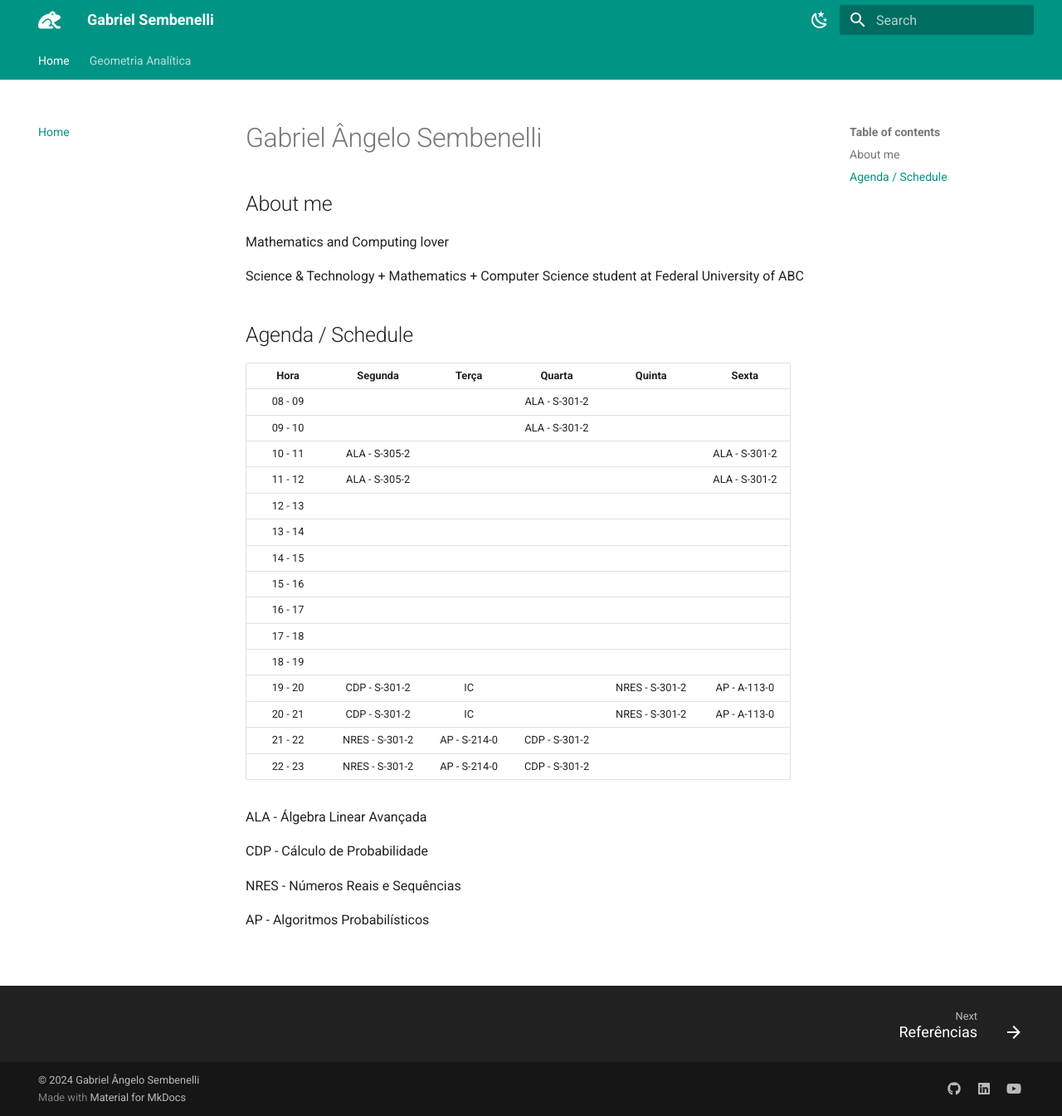
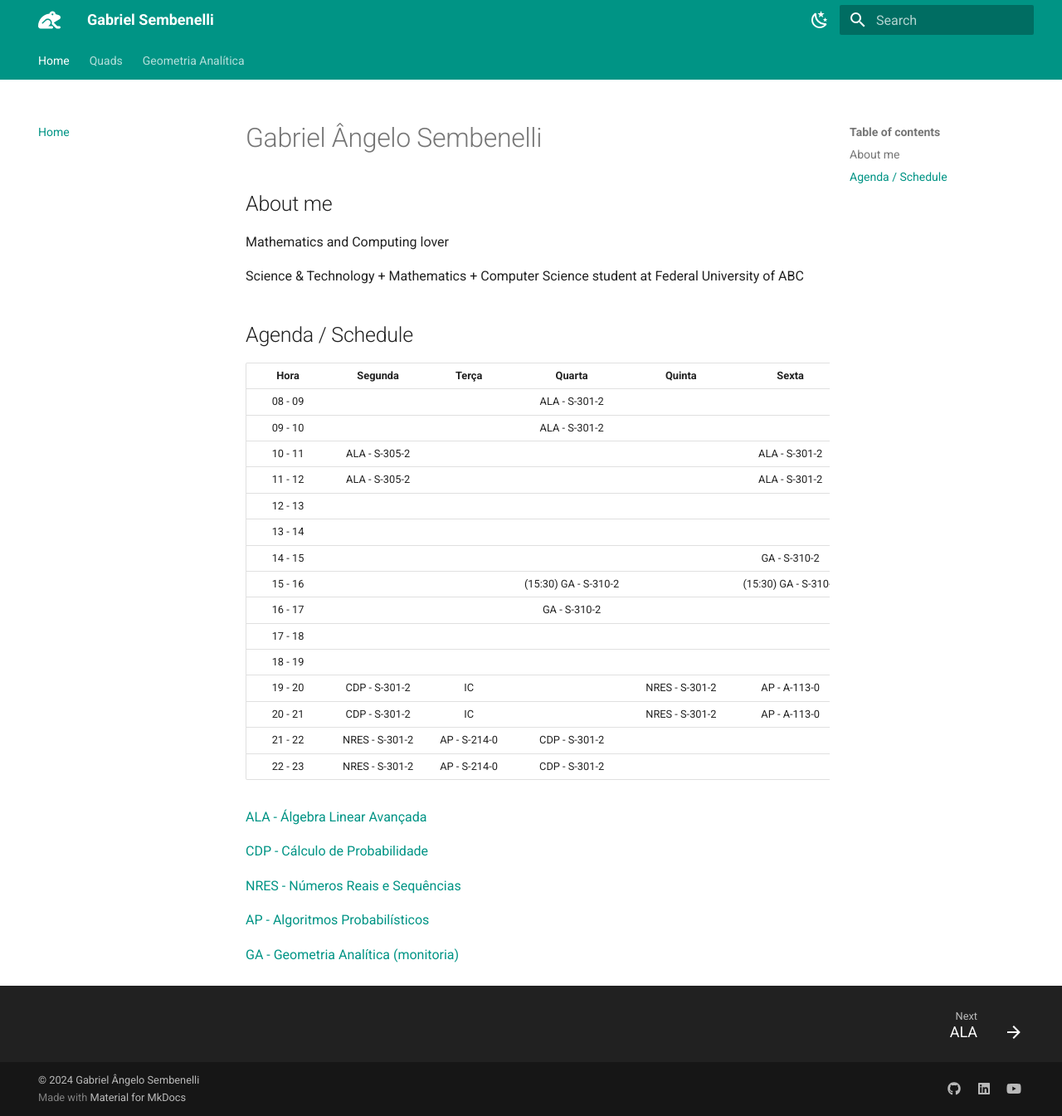
Before and after one commit to Gabriel-Sembenelli/website, an MkDocs documentation site: the page built from docs/index.md, in a window 1280 px wide and 1345 px high. Shown: the whole window at 83% size. Built offline with MkDocs 1.6.1 and Material for MkDocs 9.7.7, drawn with Linux system fonts in a browser that asks for light colours.

Commit message:
added Q3.24 related files

```diff
--- a/docs/index.md
+++ b/docs/index.md
@@ -17,28 +17,30 @@ Science & Technology + Mathematics + Computer Science student at Federal Univers
   }
 </style>
 
-| Hora    | Segunda        | Terça        | Quarta        | Quinta          | Sexta         |
-| :-----: | :------------: | :----------: | :-----------: | :-------------: | :-----------: |
-| 08 - 09 |                |              | ALA - S-301-2 |                 |               |
-| 09 - 10 |                |              | ALA - S-301-2 |                 |               |
-| 10 - 11 | ALA - S-305-2  |              |               |                 | ALA - S-301-2 |
-| 11 - 12 | ALA - S-305-2  |              |               |                 | ALA - S-301-2 |
-| 12 - 13 |                |              |               |                 |               |
-| 13 - 14 |                |              |               |                 |               |
-| 14 - 15 |                |              |               |                 |               |
-| 15 - 16 |                |              |               |                 |               |
-| 16 - 17 |                |              |               |                 |               |
-| 17 - 18 |                |              |               |                 |               |
-| 18 - 19 |                |              |               |                 |               |
-| 19 - 20 | CDP  - S-301-2 |     IC       |               | NRES - S-301-2  | AP  - A-113-0 |
-| 20 - 21 | CDP  - S-301-2 |     IC       |               | NRES - S-301-2  | AP  - A-113-0 |
-| 21 - 22 | NRES - S-301-2 | AP - S-214-0 | CDP - S-301-2 |                 |               |
-| 22 - 23 | NRES - S-301-2 | AP - S-214-0 | CDP - S-301-2 |                 |               |
+| Hora    | Segunda        | Terça        | Quarta               | Quinta          | Sexta                |
+| :-----: | :------------: | :----------: | :------------------: | :-------------: | :------------------: |
+| 08 - 09 |                |              | ALA - S-301-2        |                 |                      |
+| 09 - 10 |                |              | ALA - S-301-2        |                 |                      |
+| 10 - 11 | ALA - S-305-2  |              |                      |                 | ALA - S-301-2        |
+| 11 - 12 | ALA - S-305-2  |              |                      |                 | ALA - S-301-2        |
+| 12 - 13 |                |              |                      |                 |                      |
+| 13 - 14 |                |              |                      |                 |                      |
+| 14 - 15 |                |              |                      |                 |         GA - S-310-2 |
+| 15 - 16 |                |              | (15:30) GA - S-310-2 |                 | (15:30) GA - S-310-2 |
+| 16 - 17 |                |              |         GA - S-310-2 |                 |                      |
+| 17 - 18 |                |              |                      |                 |                      |
+| 18 - 19 |                |              |                      |                 |                      |
+| 19 - 20 | CDP  - S-301-2 |     IC       |                      | NRES - S-301-2  | AP  - A-113-0        |
+| 20 - 21 | CDP  - S-301-2 |     IC       |                      | NRES - S-301-2  | AP  - A-113-0        |
+| 21 - 22 | NRES - S-301-2 | AP - S-214-0 | CDP - S-301-2        |                 |                      |
+| 22 - 23 | NRES - S-301-2 | AP - S-214-0 | CDP - S-301-2        |                 |                      |
 
-ALA - Álgebra Linear Avançada
+[ALA - Álgebra Linear Avançada](Quads/Q3.24/ALA.md)
 
-CDP - Cálculo de Probabilidade
+[CDP - Cálculo de Probabilidade](Quads/Q3.24/CDP.md)
 
-NRES - Números Reais e Sequências
+[NRES - Números Reais e Sequências](Quads/Q3.24/NRES.md)
 
-AP - Algoritmos Probabilísticos
+[AP - Algoritmos Probabilísticos](Quads/Q3.24/NRES.md)
+
+[GA - Geometria Analítica (monitoria)](Monitorias/Geometria-Analitica/bibliografia.md)
--- a/mkdocs.yml
+++ b/mkdocs.yml
@@ -2,6 +2,7 @@ site_name: Gabriel Sembenelli
 site_description: My personal website!
 site_url: https://gabriel-sembenelli.github.io/
 
+# THEME ------------------------------------------------------------------------
 theme:
   name: material
   language: en
@@ -53,17 +54,24 @@ theme:
       primary: teal
       accent: orange
 
+# NAVIGATION -------------------------------------------------------------------
+nav:
+  # - Testes: test.md
+  - Home: index.md
+  - Quads:
+    - Q3.24:
+      - ALA: Quads/Q3.24/ALA.md
+      - CDP: Quads/Q3.24/CDP.md
+      - NRES: Quads/Q3.24/NRES.md
+      - AP: Quads/Q3.24/AP.md
+  - Geometria Analítica:
+    - Referências: Monitorias/Geometria-Analitica/bibliografia.md
+    - Lista 1: Monitorias/Geometria-Analitica/lista1.md
+
 plugins:
   - social
   - search
   # - blog
-
-nav:
-  # - Testes: test.md
-  - Home: index.md
-  - Geometria Analítica:
-    - Referências: Monitorias/Geometria-Analitica/bibliografia.md
-    - Lista 1: Monitorias/Geometria-Analitica/lista1.md
 
 markdown_extensions:
   - pymdownx.arithmatex:
```
Also changed, not shown: docs/Quads/Q3.24/ALA.md (added, +12 -0 lines), docs/Quads/Q3.24/AP.md (added, +29 -0 lines), docs/Quads/Q3.24/CDP.md (added, +19 -0 lines), docs/Quads/Q3.24/NRES.md (added, +15 -0 lines).
